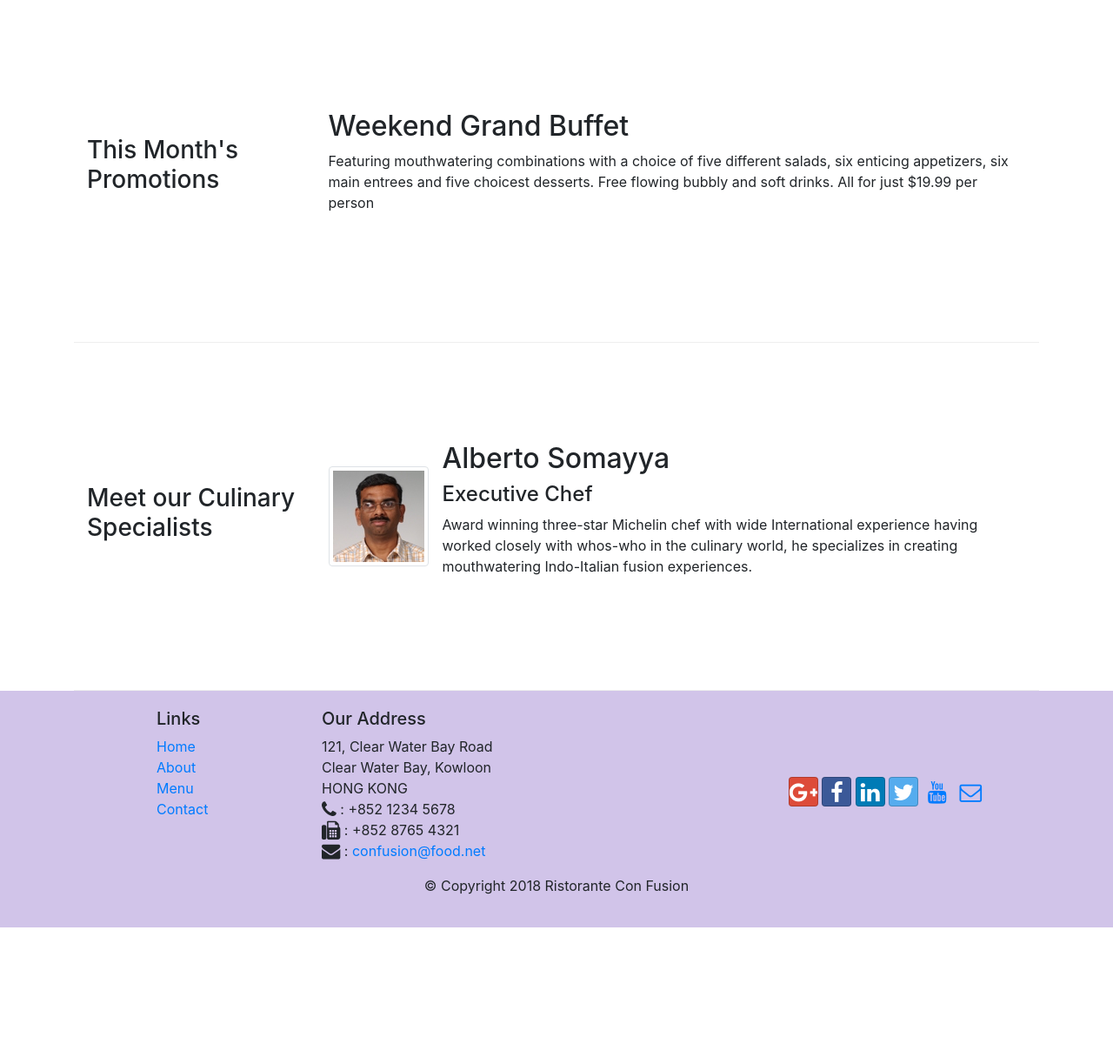
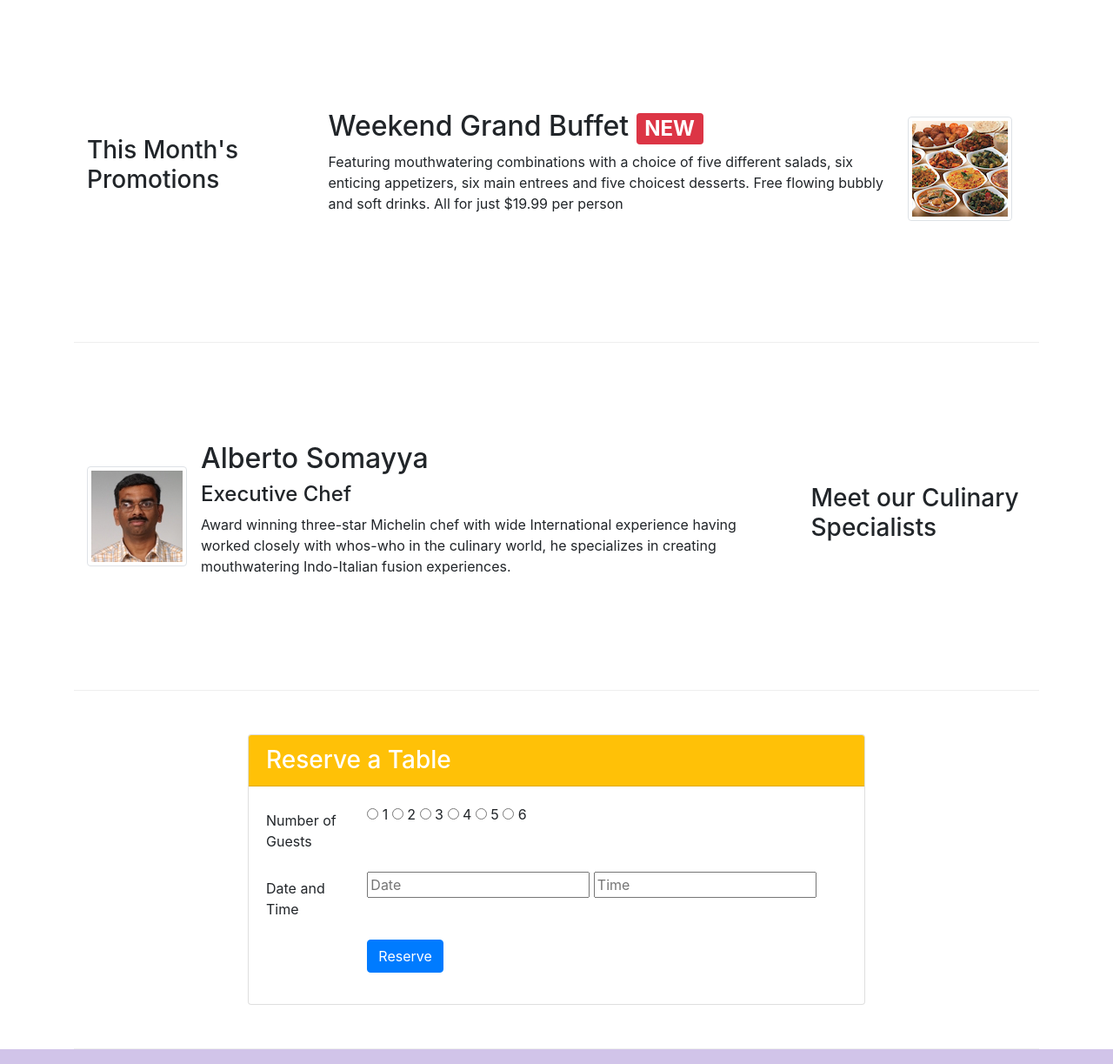
Before and after one commit to Gedewon/MOOC-Coursera-Bootstrap-4, a website: page week2/index.html in a window 1280 px wide. Shown: the part 740-1963 px from the top of the page at 87% size. Before the commit the page ends 1806 px from the top, so only its background shows below. Drawn offline with nearby package versions, Linux system fonts and the light colour scheme.

Commit message:
budge and final assigment

```diff
--- a/week2/index.html
+++ b/week2/index.html
@@ -46,6 +46,9 @@
                 <div class="col-12 col-sm align-self-center">
                     <img src="img/logo.png" alt=""  class="img-fluid" srcset="">
                 </div>
+                <div class="col-12 col-sm align-self-center">
+                    <a href="#reserve" role="button" class="btn btn-warning btn-block" >Reserve Table</a>
+                </div>
             </div>
         </div>
     </header>
@@ -60,8 +63,8 @@
 
                 <img src="img/uthappizza.png" alt="uthappizza" class="d-flex mr-3 img-thumbnail align-self-center">
                 <div class="media-body">
-                <h2 class="mt-0">Uthappizza</h2>
-                <p>A unique combination of Indian Uthappam (pancake) and Italian pizza, topped with Cerignola olives, ripe vine cherry tomatoes, Vidalia onion, Guntur chillies and Buffalo Paneer.</p>
+                <h2 class="mt-0">Uthappizza<span class="badge badge-danger">HOT</span><span class="badge badge-pill badge-secondary">$4.99</span></h2>
+                <p class="d-none d-sm-block"> A unique combination of Indian Uthappam (pancake) and Italian pizza, topped with Cerignola olives, ripe vine cherry tomatoes, Vidalia onion, Guntur chillies and Buffalo Paneer.</p>
             </div>
             </div>
             </div>
@@ -73,13 +76,19 @@
                 <h3>This Month's Promotions</h3>
             </div>
             <div class="col col-sm col-md">
-                <h2>Weekend Grand Buffet</h2>
-                <p>Featuring mouthwatering combinations with a choice of five different salads, six enticing appetizers, six main entrees and five choicest desserts. Free flowing bubbly and soft drinks. All for just $19.99 per person </p>
-            </div>
+                <div class="media">
+                    <div class="media-body">
+                        <h2>Weekend Grand Buffet <span class="badge badge-danger">NEW</span> </h2>
+                        <p class="d-none d-sm-block"> Featuring mouthwatering combinations with a choice of five different salads, six enticing appetizers, six main entrees and five choicest desserts. Free flowing bubbly and soft drinks. All for just $19.99 per person </p>
+                    </div>
+                    <img src="img/buffet.png" alt="buffet" class="d-flex mr-3 img-thumbnail align-self-center">
+
+                </div>
+               </div>
         </div>
 
         <div class="row  row-content align-items-center">
-            <div class="col-12 col-sm-4 col-md-3">
+            <div class="col-12 col-sm-4 col-md-3 order-sm-last">
                 <h3>Meet our Culinary Specialists</h3>
             </div>
             <div class="col col-sm col-md">
@@ -93,6 +102,55 @@
                 <p class="d-none d-sm-block">Award winning three-star Michelin chef with wide International experience having worked closely with whos-who in the culinary world, he specializes in creating mouthwatering Indo-Italian fusion experiences. </p>
                 </div>
              </div>
+            </div>
+        </div>
+        <div class="row row-content align-items-center">
+            <div class="col-12 col-sm-8 offset-sm-2">
+                <div class="card">
+                    <h3 class="card-header bg-warning text-white">
+                        Reserve a Table
+                    </h3>
+                    <div class="card-body" id="reserve">
+
+                        <form action="">
+                            <div class="form-group row">
+                                <label for="noguest" class="col-md-2 col-form-label">Number of Guests</label>
+                                <div class="col-md-10">
+                                    <input type="radio"  id="one" name="noguest" >
+                                    <label for="one"> 1 </label>
+                                    <input type="radio"  id="two" name="noguest" >
+                                    <label for="two"> 2 </label>
+                                    <input type="radio"  id="three" name="noguest" >
+                                    <label for="three"> 3 </label>
+                                    <input type="radio"  id="four" name="noguest" >
+                                    <label for="four"> 4 </label>
+                                    <input type="radio"  id="five" name="noguest" >
+                                    <label for="five"> 5 </label>
+                                    <input type="radio"  id="six" name="noguest" >
+                                    <label for="six"> 6 </label>
+
+                                </div>
+                            </div>
+                            <div class="form-group row">
+                                <label for="noguest" class="col-md-2 col-form-label">Date and Time</label>
+                                <div class="col-md-10">
+
+                                        <input type="text" placeholder="Date">
+
+                                        <input type="text" placeholder="Time">
+                                </div>
+                            </div>
+                            <div class="form-group row">
+                                <div class="offset-md-2 col-md-10">
+                                    <button type="submit" class="btn btn-primary">Reserve</button>
+                                </div>
+                            </div>
+
+                          </form>
+
+                        </form>
+                    </div>
+                </div>
             </div>
         </div>
     </div>
```
